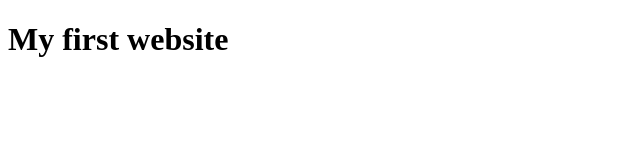
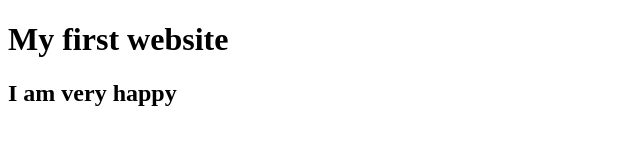
Before and after one commit to hksompaakter/First-website, a plain HTML site: page index.html in a window 1280 px wide. Shown: the whole page, without its empty margins (0-640 px from the left). Drawn offline with Linux system fonts and the light colour scheme.

Commit message:
I am happy

```diff
--- a/index.html
+++ b/index.html
@@ -8,5 +8,6 @@
 </head>
 <body>
     <h1>My first website</h1>
+    <h2>I am very happy</h2>
 </body>
 </html>
```
